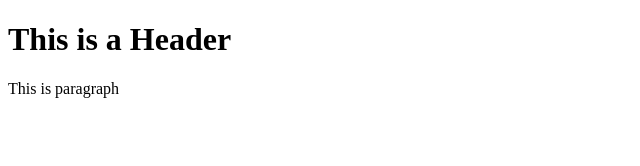
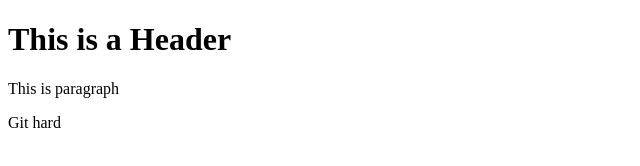
Before and after one commit to Ezrathewarrior/git-test, a plain HTML site: page index.html in a window 1280 px wide. Shown: the full height of the page, 0-640 px from the left. Drawn offline with Linux system fonts and the light colour scheme.

Commit message:
third commit

```diff
--- a/index.html
+++ b/index.html
@@ -3,5 +3,6 @@
     <body>
         <h1>This is a Header</h1>
         <p>This is paragraph</p>
+        <p>Git hard</p>
     </body>
 </htnl>
```
